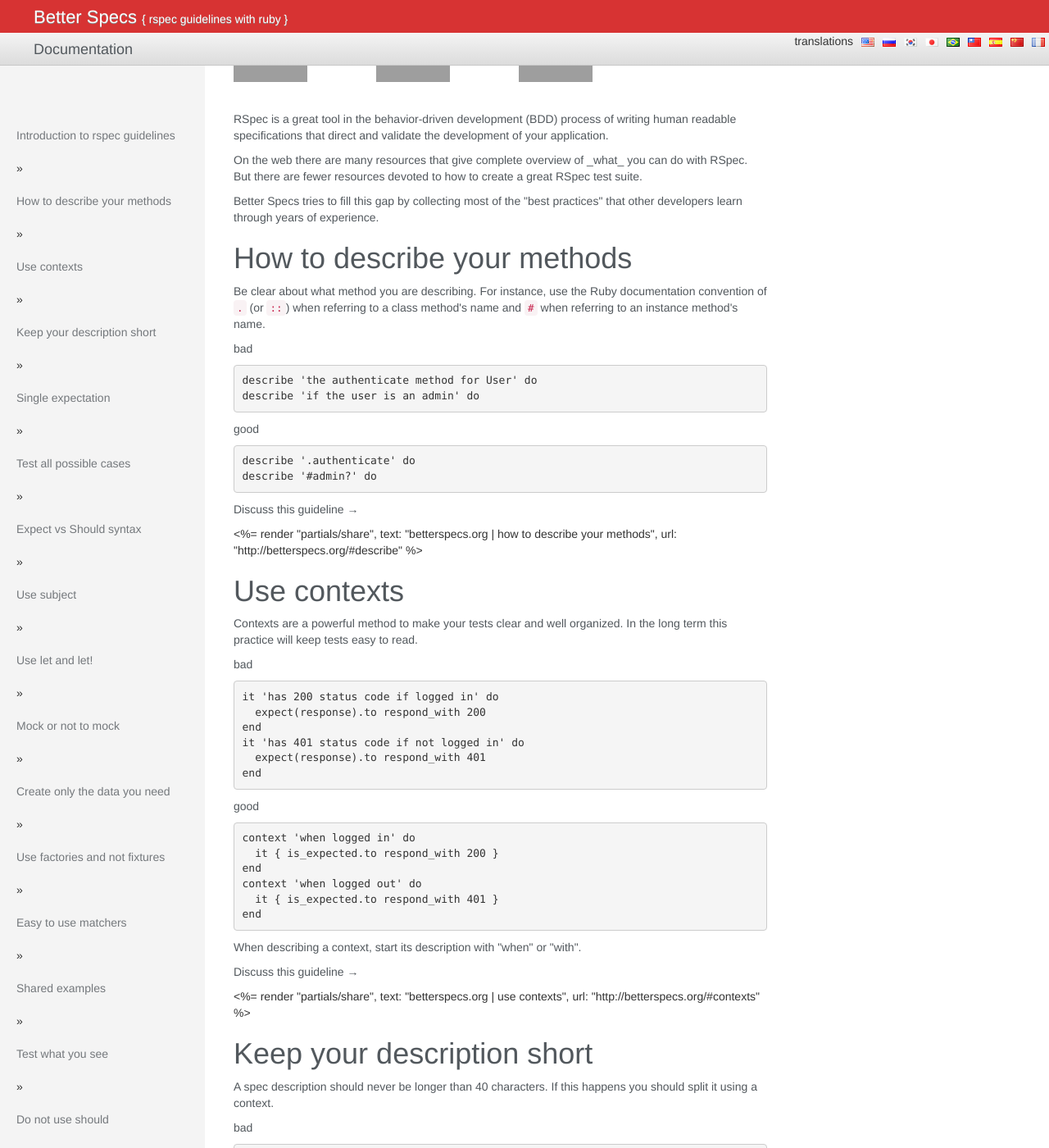
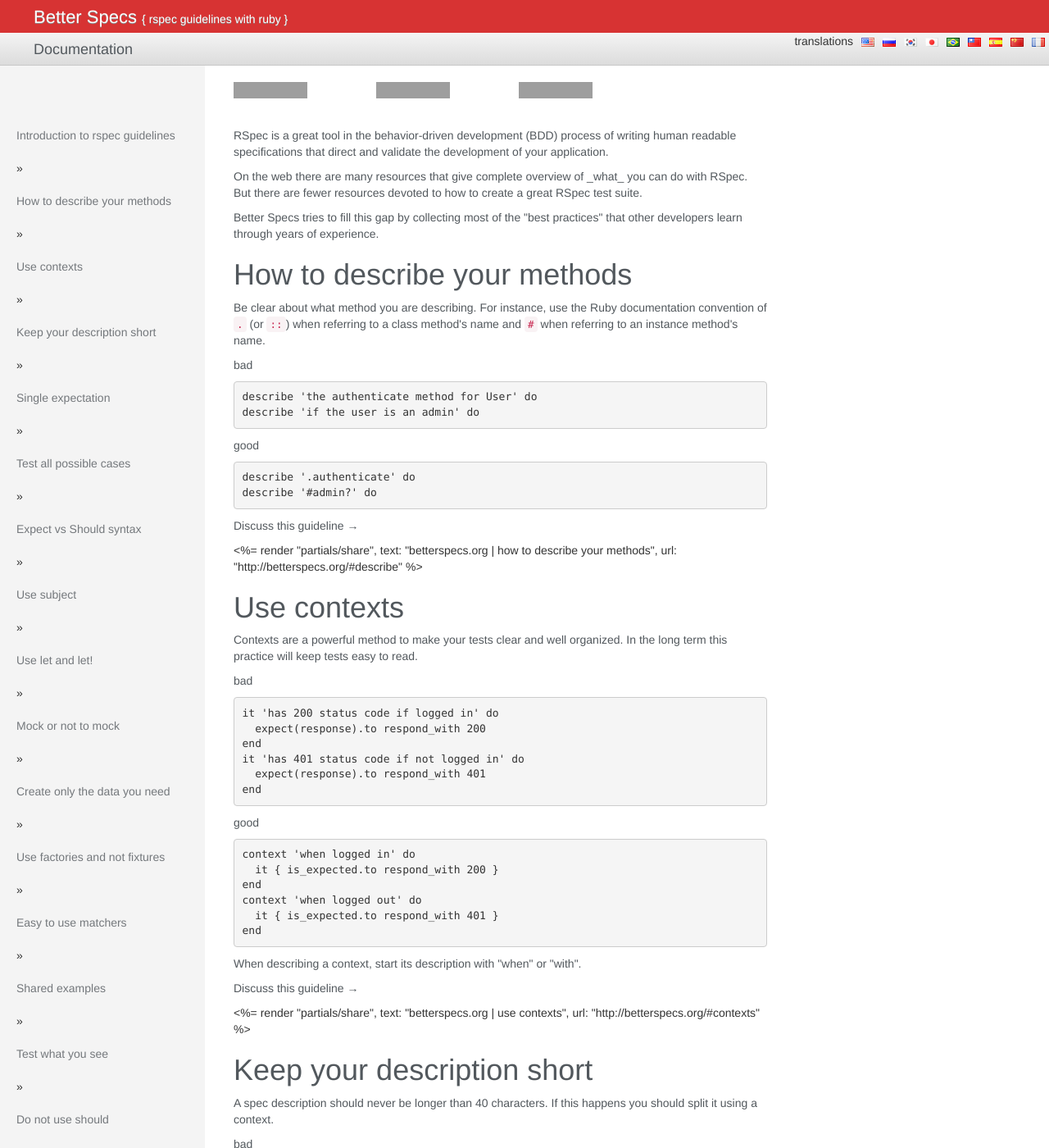
Before and after one commit to akz92/akz92.github.io, a Jekyll site: the page built from index.html, in a window 1280 px wide and 1400 px high. Shown: the whole window at 82% size. Built offline with Jekyll 4.4.1, drawn with Linux system fonts in a browser that asks for light colours; grey boxes are pictures that could not be loaded.

Commit message:
Update custom.css

```diff
--- a/css/custom.css
+++ b/css/custom.css
@@ -1,5 +1,5 @@
 .content {
-  padding: 0px 35px 0 35px;
+  padding: 20px 35px 0 35px;
   max-width: 70%;
 }
 
```
